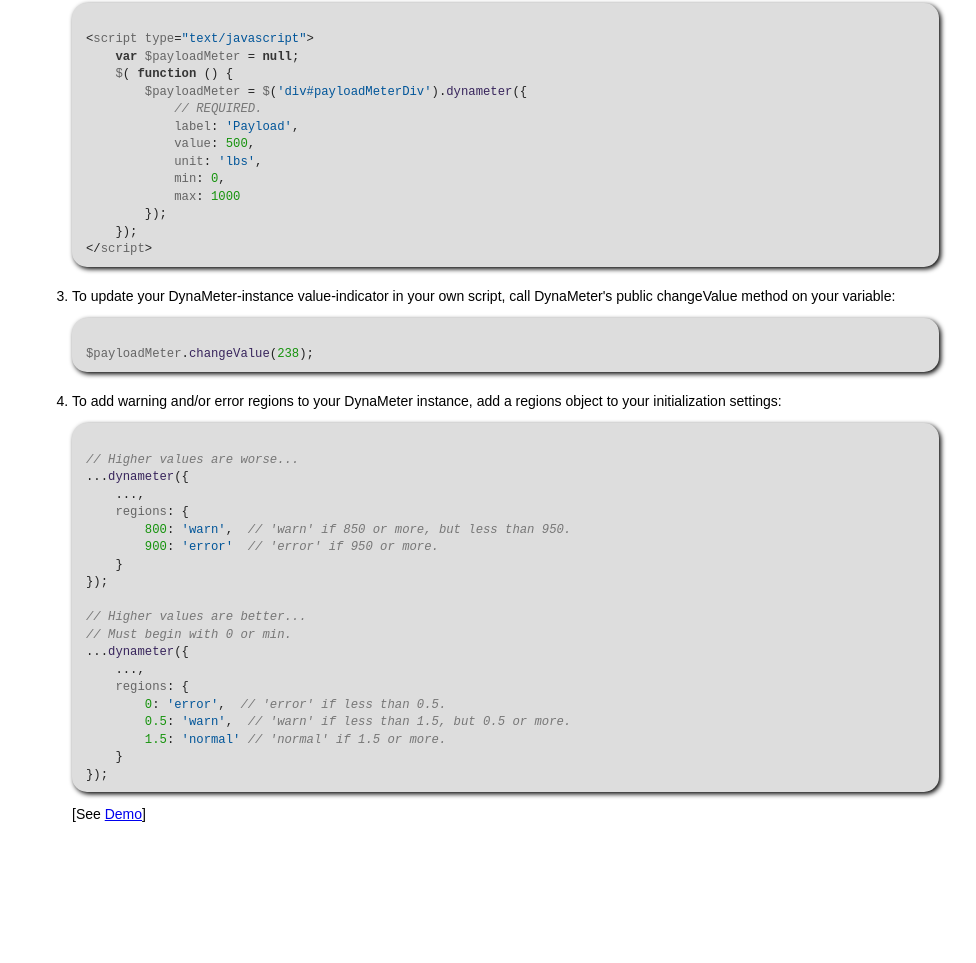
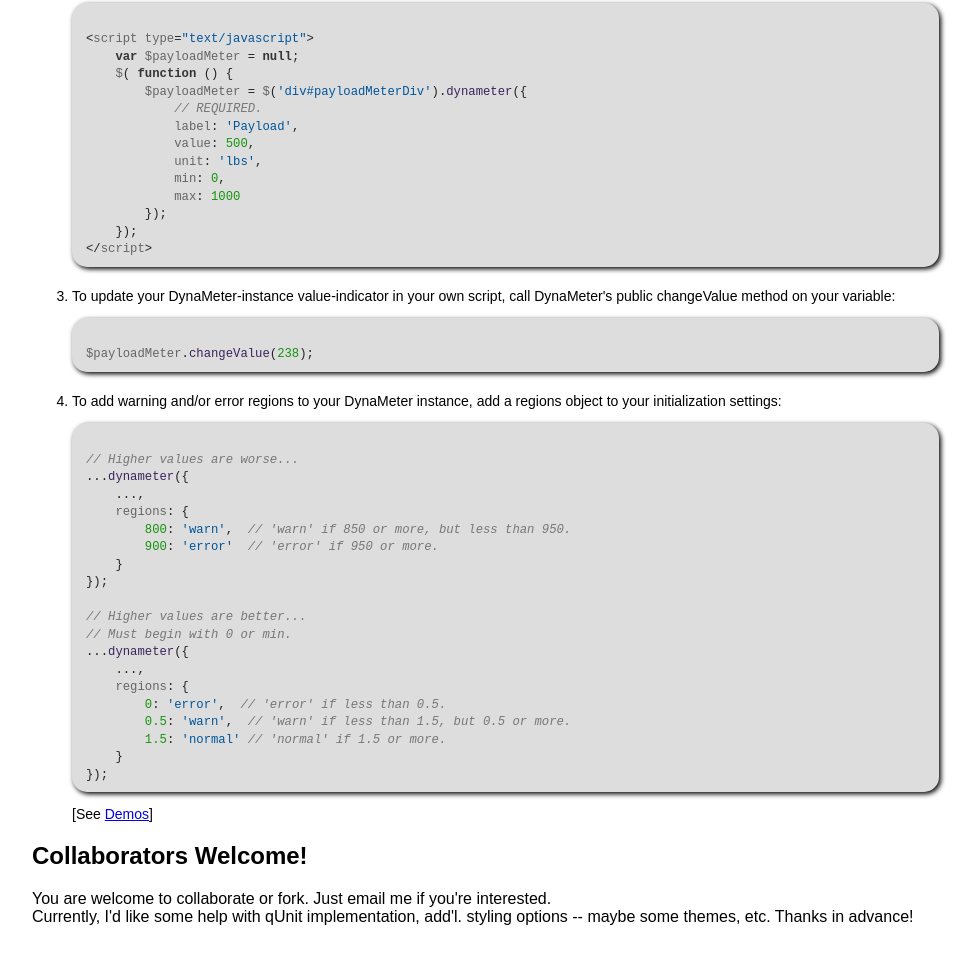
Before and after one commit to tlei123/jquery-dynameter, a plain HTML site: page index.html in a window 1280 px wide. Shown: the part 1721-2684 px from the top of the page, without its empty margins (153-1129 px from the left). Before the commit the page ends 2602 px from the top, so only its background shows below. Drawn offline with nearby package versions, Linux system fonts and the light colour scheme.

Commit message:
Minor updates
Homepage and readme minor updates.

```diff
--- a/index.html
+++ b/index.html
@@ -108,9 +108,11 @@
 		1.5: 'normal' // 'normal' if 1.5 or more.
 	}
 });</pre>
-				[See <a href="#demoHdr">Demo</a>]
+				[See <a href="#demoHdr">Demos</a>]
 			</li>
 		</ol>
+		<h2 id="collabHdr">Collaborators Welcome!</h2>
+		<p>You are welcome to collaborate or fork.  Just email me if you're interested.<br>Currently, I'd like some help with qUnit implementation, add'l. styling options -- maybe some themes, etc.  Thanks in advance!</p>
 	</div>
 
 	<script type="text/javascript" src="http://cdnjs.cloudflare.com/ajax/libs/jquery/1.10.2/jquery.min.js"></script>
```
Also changed, not shown: README.md.
